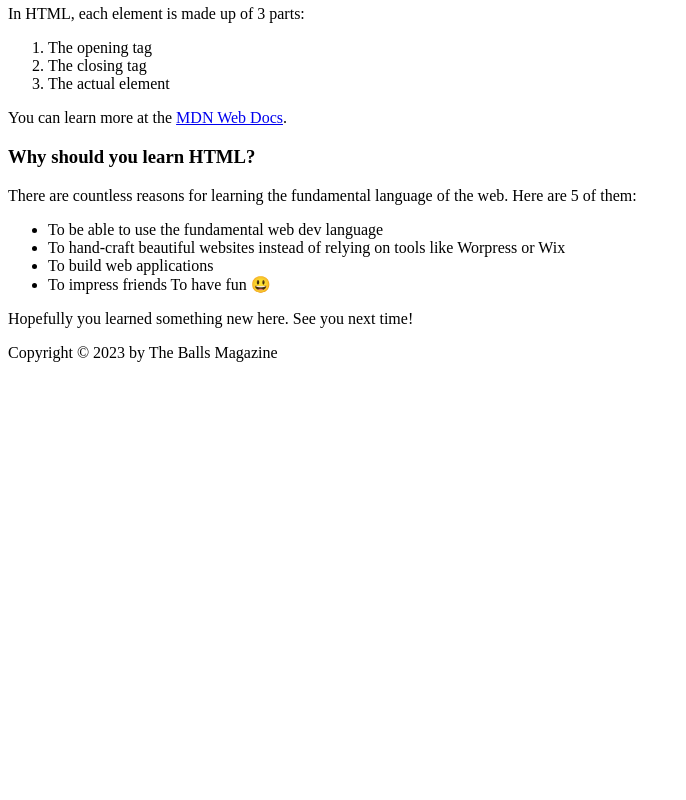
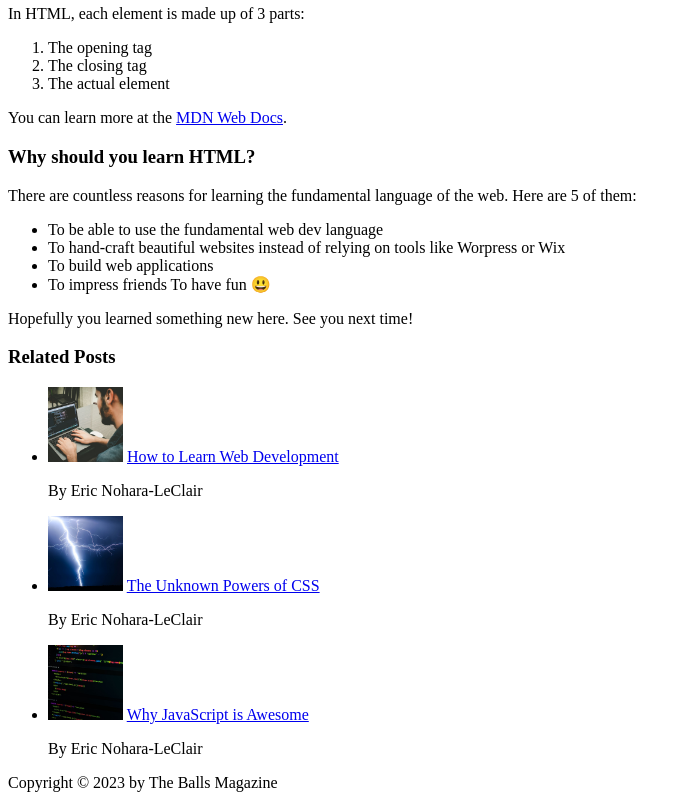
Before and after one commit to ericnoharaleclair/html_css-project1, a plain HTML site: page index.html in a window 1280 px wide. Shown: the part 690-1490 px from the top of the page, without its empty margins (0-686 px from the left). Before the commit the page ends 1060 px from the top, so only its background shows below. Drawn offline with Linux system fonts and the light colour scheme.

Commit message:
added coding challenge 1 content

```diff
--- a/index.html
+++ b/index.html
@@ -21,7 +21,7 @@
         <h2>The Basic Language of the Web: HTML</h2>
 
         <img
-          src="laura-jones.jpg"
+          src="img/laura-jones.jpg"
           alt="Laura Jones, author of this post"
           height="50px"
           width="50px"
@@ -30,7 +30,7 @@
         <p>Posted by <strong>Laura Jones</strong> on Monday, June 21st 2027</p>
 
         <img
-          src="post-img.jpg"
+          src="img/post-img.jpg"
           alt="HTML code on a screen"
           width="500px"
           height="200px"
@@ -95,6 +95,44 @@
 
       <p>Hopefully you learned something new here. See you next time!</p>
     </article>
+
+    <aside>
+      <h3>Related Posts</h3>
+
+      <ul>
+        <li>
+          <img
+            src="img/related-1.jpg"
+            alt="Man coding on laptop"
+            height="75px"
+            width="75px"
+          />
+          <a href="#">How to Learn Web Development</a>
+          <p>By Eric Nohara-LeClair</p>
+        </li>
+        <li>
+          <img
+            src="img/related-2.jpg"
+            alt="Lightning strike"
+            height="75px"
+            width="75px"
+          />
+          <a href="#">The Unknown Powers of CSS</a>
+          <p>By Eric Nohara-LeClair</p>
+        </li>
+        <li>
+          <img
+            src="img/related-3.jpg"
+            alt="JavaScript code on screen"
+            height="75px"
+            width="75px"
+          />
+          <a href="#">Why JavaScript is Awesome</a>
+          <p>By Eric Nohara-LeClair</p>
+        </li>
+      </ul>
+    </aside>
+
     <footer>Copyright &copy; 2023 by The Balls Magazine</footer>
   </body>
 </html>
```
Also changed, not shown: img/laura-jones.jpg (renamed from laura-jones.jpg), img/post-img.jpg (renamed from post-img.jpg), img/related-1.jpg (renamed from related-1.jpg), img/related-2.jpg (renamed from related-2.jpg), img/related-3.jpg (renamed from related-3.jpg).
